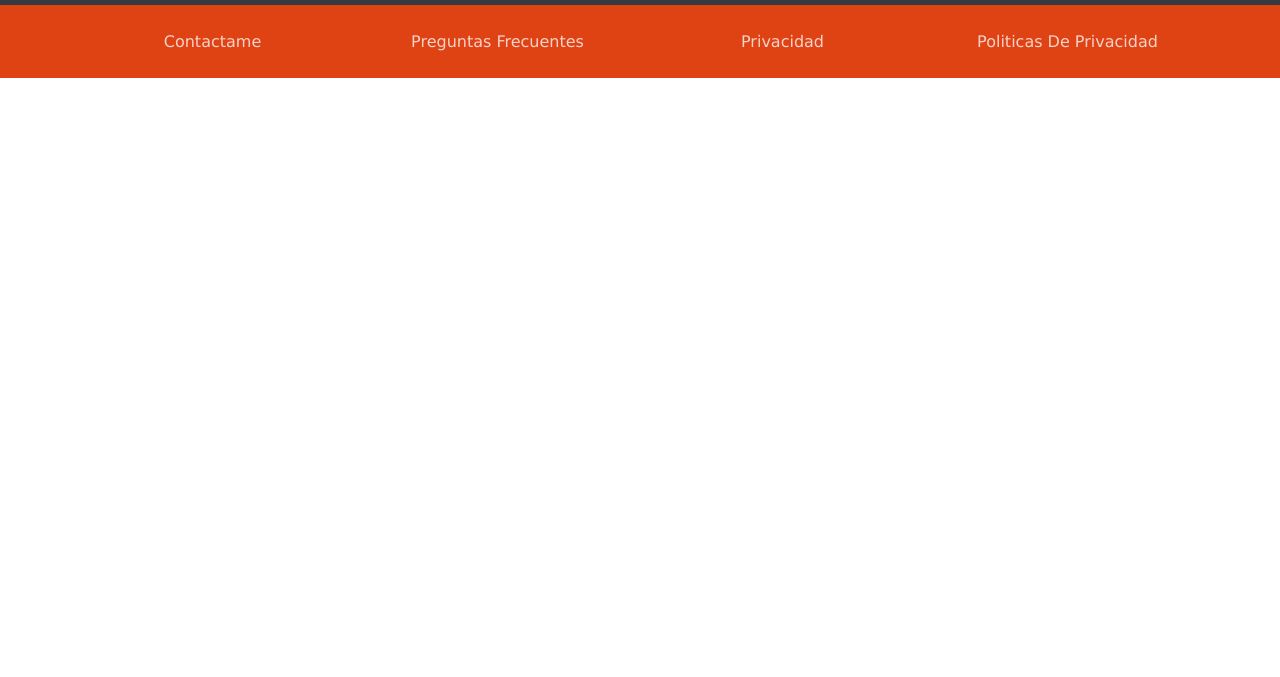
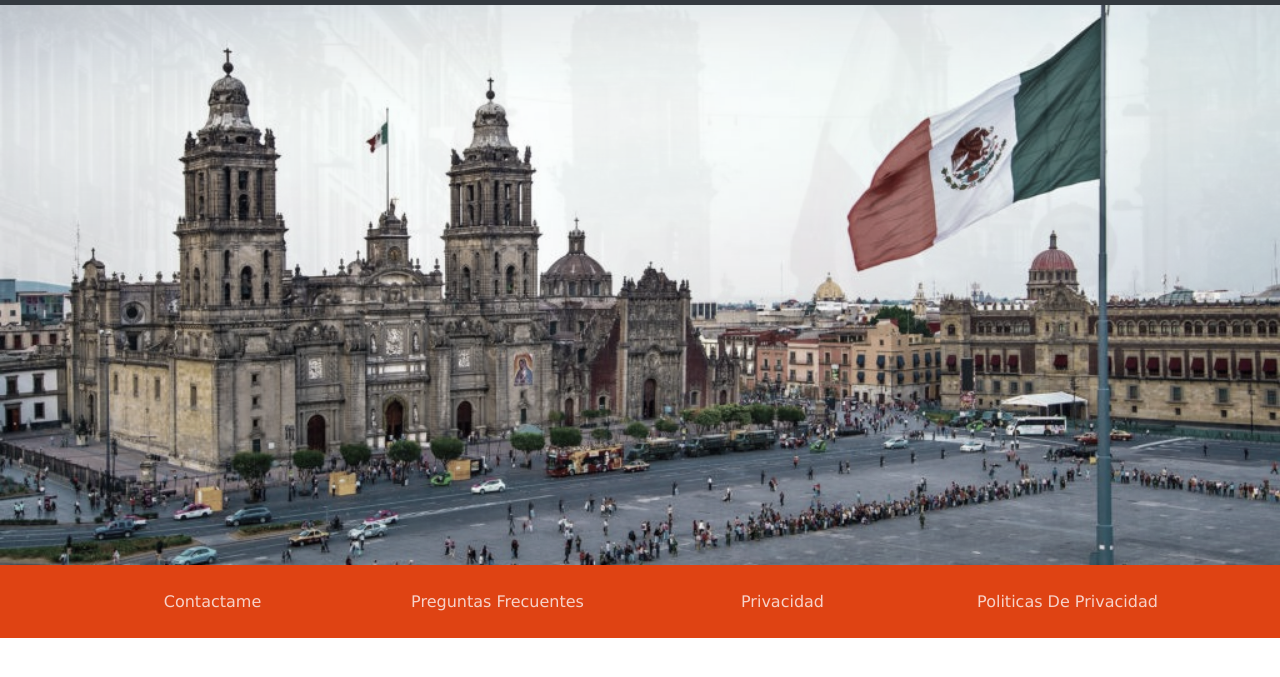
Before and after one commit to Emma-Glz/Experience, a plain HTML site: page index.html in a window 1280 px wide. Shown: the part 51-728 px from the top of the page. Drawn offline with nearby package versions, Linux system fonts and the light colour scheme.

Commit message:
Se añadio fotos en el centro con escala de grises

```diff
--- a/index.css
+++ b/index.css
@@ -1,3 +1,9 @@
+#main .carousel-inner img{
+    max-height: 70vh;
+    object-fit: cover;
+    filter: grayscale(65%);
+}
+
 .text-tickets{
     color: #df4313 !important;
 }
@@ -7,4 +13,6 @@
 a{
     font-family: Verdana, Geneva, Tahoma, sans-serif;
     color: rgb(247, 210, 201);
+
+
 }
--- a/index.html
+++ b/index.html
@@ -41,6 +41,24 @@
 
       </nav>
     <!--END HEADER-->
+    <!--CENTER-->
+    <main id="main">
+        <div id="carouselExampleFade" class="carousel slide carousel-fade" data-ride="carousel" data-pause="false">
+            <div class="carousel-inner">
+            <div class="carousel-item active">
+                <img class="d-block w-100" src="imagenes/mexico2.jpg" alt="Mexico1">
+            </div>
+            <div class="carousel-item">
+                <img class="d-block w-100" src="imagenes/mexico1.webp" alt="Mexico2">
+            </div>
+            <div class="carousel-item">
+                <img class="d-block w-100" src="imagenes/Mexico3.jpg" alt="Mexico3">
+            </div>
+            </div>
+
+        </div>
+    </main>
+    <!--END CENTER-->
 
     <!--FOOTER-->
     <div id="footer" class="pb-4 pt-4">
```
Also changed, not shown: imagenes/Mexico3.jpg (added), imagenes/mexico1.webp (added), imagenes/mexico2.jpg (added).
